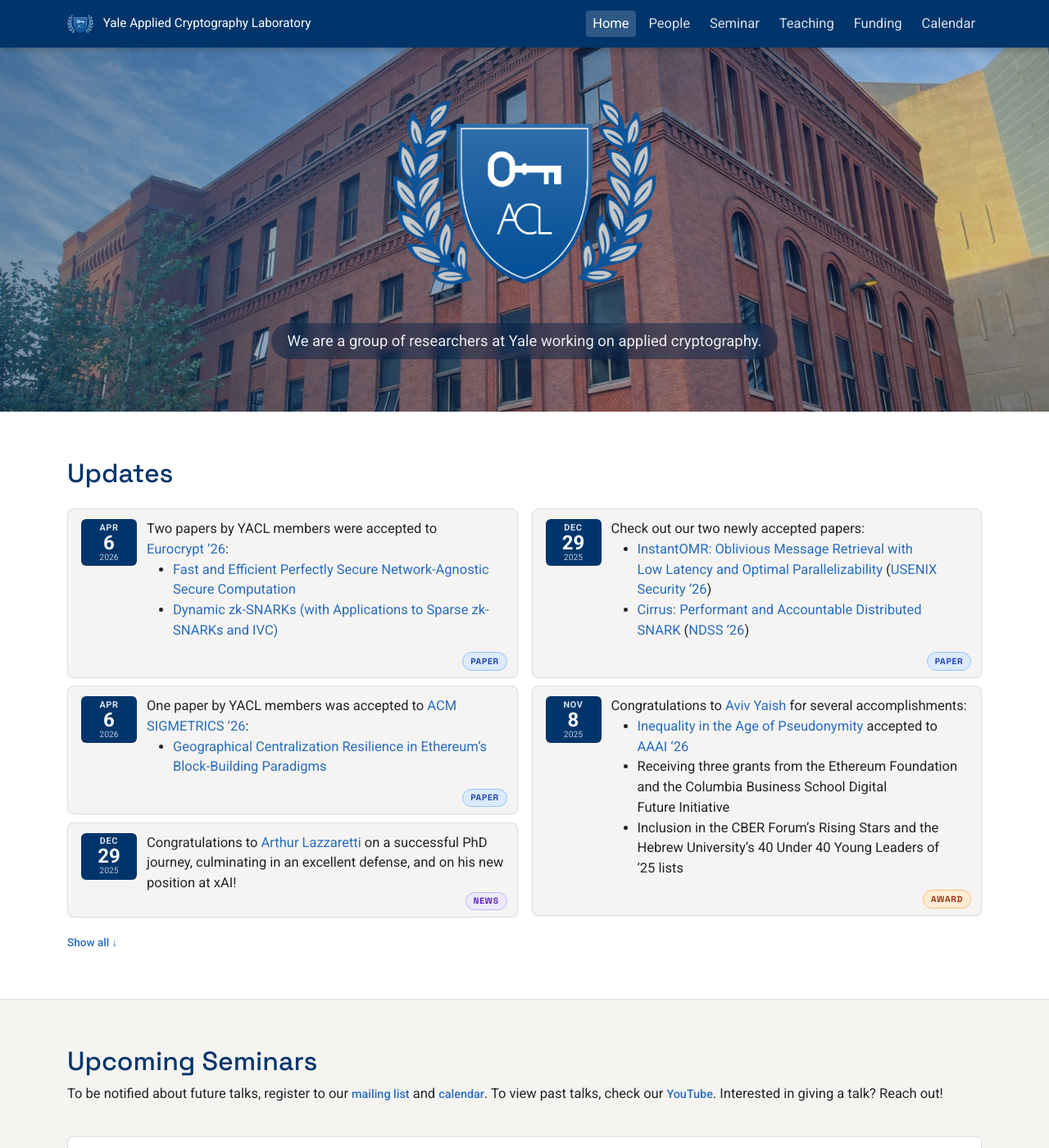
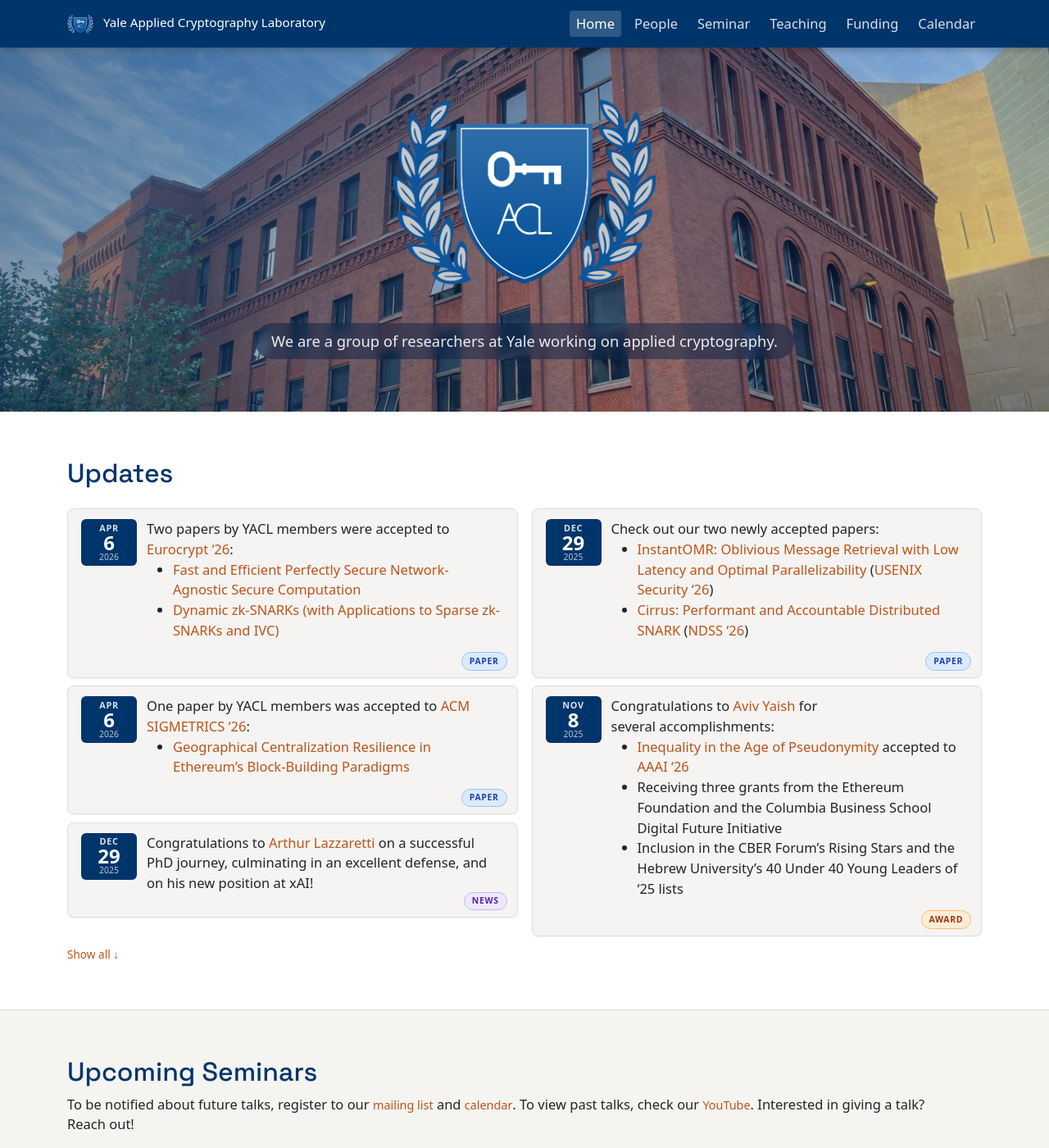
Before and after one commit to yale-acl/yacl-website, a Jekyll site: the page built from index.md, in a window 1280 px wide and 1400 px high. Shown: the whole window at 82% size. Built offline with Jekyll 4.4.1, drawn with Linux system fonts in a browser that asks for light colours; some web fonts are replaced.

Commit message:
style: swap accent to Yale ochre and body font to Halyard Text
Reduce the site's blue dominance by flipping the secondary accent
from blue to Yale's ochre, and replace generic Roboto body type with
Adobe Fonts' Halyard Text. Also adds a Yale palette reference comment
and aligns label-style classes on the body font.

Co-Authored-By: Claude Opus 4.7 (1M context) <noreply@anthropic.com>

```diff
--- a/_layouts/default.html
+++ b/_layouts/default.html
@@ -9,7 +9,8 @@
   <link rel="apple-touch-icon" href="{{ '/assets/images/favicon.png' | relative_url }}">
   <link rel="preconnect" href="https://fonts.googleapis.com">
   <link rel="preconnect" href="https://fonts.gstatic.com" crossorigin>
-  <link href="https://fonts.googleapis.com/css2?family=Roboto:wght@400;500;700&family=Space+Grotesk:wght@400;500;700&display=swap" rel="stylesheet">
+  <link href="https://fonts.googleapis.com/css2?family=Space+Grotesk:wght@400;500;700&display=swap" rel="stylesheet">
+  <link rel="stylesheet" href="https://use.typekit.net/sle4gel.css">
   <link href="https://cdn.jsdelivr.net/npm/bootstrap@5.3.3/dist/css/bootstrap.min.css" rel="stylesheet">
   <link href="https://cdn.jsdelivr.net/npm/bootstrap-icons@1.11.3/font/bootstrap-icons.min.css" rel="stylesheet">
   <link rel="stylesheet" href="{{ '/assets/css/main.css' | relative_url }}">
--- a/assets/css/main.css
+++ b/assets/css/main.css
@@ -1,6 +1,11 @@
 /* ============================================================
    YACL — Site-specific styles (Bootstrap 5 base)
-   Yale blue #00356b · Accent #d97706
+   Yale blue #00356b · Accent ochre #bd5319
+
+   Yale palette reference (use these — don't invent new shades):
+     Blues     #00356b (navy, primary)  #286dc0 (medium)  #63aaff (light)
+     Greys     #222222 (near-black)     #4a4a4a (text)    #978d85 (muted)   #dddddd (border)
+     Secondary #bd5319 (ochre)          #ffd55a (gold)    #5f712d (olive)
    ============================================================ */
 
 /* 1. Bootstrap overrides & fonts
@@ -9,7 +14,7 @@
   /* Brand */
   --yacl-navy: #00356b;
   --yacl-navy-rgb: 0, 53, 107;
-  --yacl-accent: #286dc0;
+  --yacl-accent: #bd5319;
   --yacl-accent-dark: color-mix(in srgb, var(--yacl-accent), black 25%);
   --yacl-accent-light: color-mix(in srgb, var(--yacl-accent), white 40%);
   --yacl-footer: #0d2240;
@@ -32,12 +37,12 @@
   /* Bootstrap overrides */
   --bs-primary: #00356b;
   --bs-primary-rgb: 0, 53, 107;
-  --bs-link-color: #286dc0;
-  --bs-link-hover-color: #1a5096;
-  --bs-link-color-rgb: 40, 109, 192;
+  --bs-link-color: var(--yacl-accent);
+  --bs-link-hover-color: var(--yacl-accent-dark);
+  --bs-link-color-rgb: 189, 83, 25;
 }
 
-body { font-family: 'Roboto', system-ui, sans-serif; font-size: 16.5px; text-wrap: pretty; }
+body { font-family: 'halyard-text', system-ui, sans-serif; font-size: 16.5px; text-wrap: pretty; }
 h1, h2, h3, h4, h5, h6 { font-family: 'Space Grotesk', system-ui, sans-serif; color: var(--yacl-navy); text-wrap: balance; }
 h2:not(:first-child), h3:not(:first-child), h4:not(:first-child), h5:not(:first-child), h6:not(:first-child) { margin-top: 1.5rem; }
 a { color: var(--bs-link-color); text-decoration: none; }
@@ -150,7 +155,6 @@ a:hover { color: var(--bs-link-hover-color); text-decoration: underline; }
   position: absolute;
   bottom: .5rem;
   right: .75rem;
-  font-family: 'Space Grotesk', system-ui, sans-serif;
   font-size: .65rem;
   font-weight: 700;
   text-transform: uppercase;
@@ -361,7 +365,7 @@ a:hover { color: var(--bs-link-hover-color); text-decoration: underline; }
 /* 12. Footer
    ============================================================ */
 .site-footer { background: var(--yacl-footer); }
-.footer-heading { color: #fff; font-family: 'Roboto', sans-serif; font-size: .78rem; font-weight: 600; text-transform: uppercase; letter-spacing: .07em; margin-bottom: .65rem; }
+.footer-heading { color: #fff; font-family: 'halyard-text', sans-serif; font-size: .78rem; font-weight: 600; text-transform: uppercase; letter-spacing: .07em; margin-bottom: .65rem; }
 .footer-link { color: rgba(255,255,255,.6); font-size: .875rem; text-decoration: none; display: block; margin-bottom: .35rem; }
 .footer-link:hover { color: #fff; }
 
```
